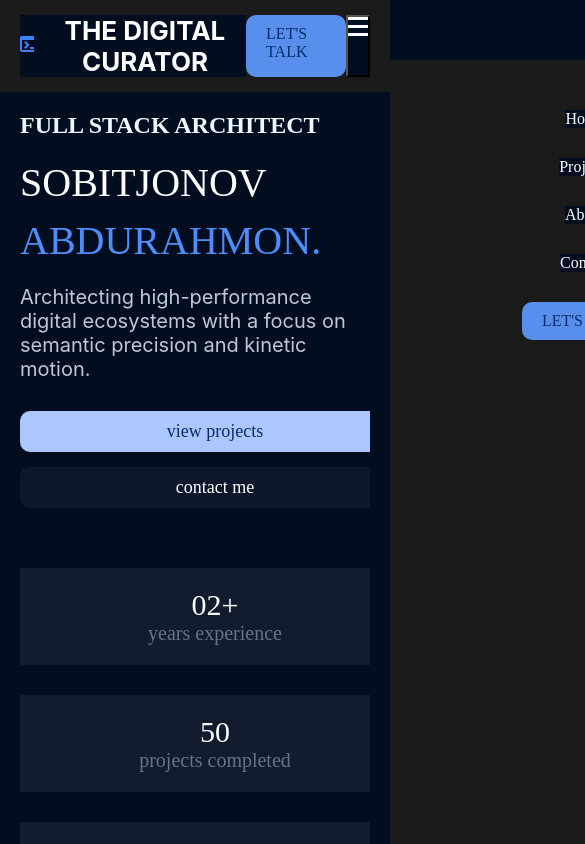
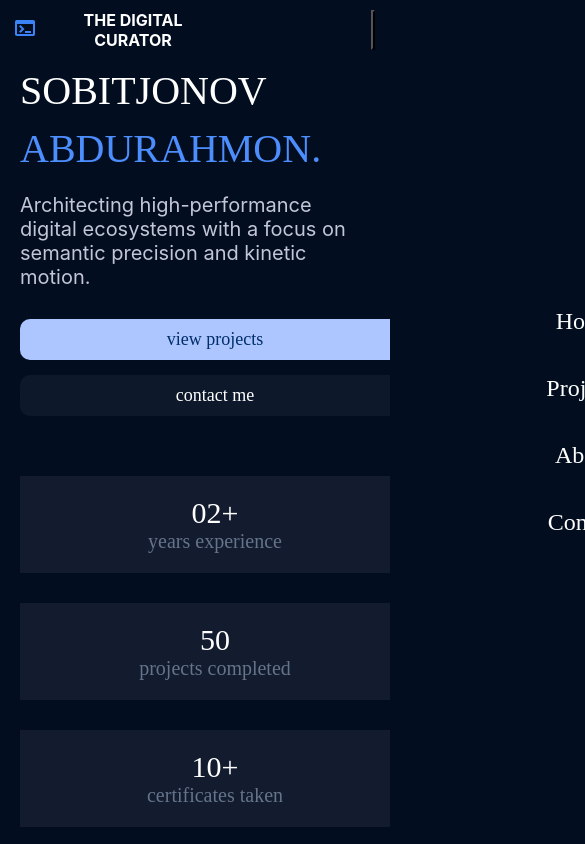
Before and after one commit to abdurahmon2204/my-first-portfolio, a React (Vite) app: page / in a window 390 px wide. Shown: the top 844 px of the page, 585 px wide, since content can reach past the window. Built offline with nearby package versions, Linux system fonts and the light colour scheme.

Commit message:
four commit

```diff
--- a/src/assets/Components/Navbar/Navbar.css
+++ b/src/assets/Components/Navbar/Navbar.css
@@ -4,7 +4,6 @@
     list-style: none;
     text-decoration: none;
     color: white;
-    overflow: hidden;
 }
 .logo{
     font-family: Inter;
@@ -32,7 +31,7 @@ text-transform: uppercase;
     display: flex;
     gap: 150px;
     padding: 15px 20px;
-    /* position: fixed; */
+    position: fixed;
 }
 .talk {
     display: inline-block;
@@ -50,66 +49,59 @@ text-transform: uppercase;
     background-color: #86acec;
   }
 
-/* Mobil qurilmalar uchun (768px gacha) */
-@media screen and (max-width: 768px) {
-    .navbar {
-        width: 100%;
-        justify-content: space-between; /* Elementlarni ikki chetga suradi */
-        gap: 0;
-        background-color: #1a1a1a; /* Mobil menyu orqa foni */
-        box-sizing: border-box;
+  @media screen and (max-width: 850px) {
+    .hamburger {
+        display: flex; /* Mobil versiyada ko'rinadi */
+    }
+
+    .desktop-talk {
+        display: none; /* Desktop tugmani yashiramiz */
     }
 
     .nav-links {
-        position: absolute;
-        top: 60px; /* Navbar balandligiga qarab */
-        right: -100%; /* Dastlab menyu o'ng tomonda yashirin turadi */
-        flex-direction: column;
-        background-color: #1a1a1a;
+        position: fixed;
+        top: 0;
+        right: -100%; /* Dastlab yashirin */
         width: 100%;
         height: 100vh;
-        gap: 30px;
-        padding-top: 50px;
-        transition: 0.4s ease-in-out;
-        text-align: center;
+        background-color: #020e1f;
+        flex-direction: column;
+        justify-content: center;
+        gap: 40px;
+        z-index: 1000;
     }
 
-    /* Menyu bosilganda ochiladigan klass */
+    /* Menyu ochilganda */
     .nav-links.active {
         right: 0;
     }
 
-    /* Hamburger tugmasi dizayni */
-    .hamburger {
-        display: flex;
-        flex-direction: column;
-        cursor: pointer;
-        gap: 5px;
+    .nav-item {
+        font-size: 24px;
     }
 
-    .hamburger span {
-        display: block;
-        width: 28px;
-        height: 3px;
-        background-color: white;
-        transition: 0.3s;
+    /* Hamburger X animatsiyasi (React-dagi klasslarga mos) */
+    .bar1 {
+        transform: translateY(9px) rotate(45deg);
     }
 
-    /* Hamburger "X" shakliga kirishi uchun */
-    .hamburger.active span:nth-child(1) {
-        transform: translateY(8px) rotate(45deg);
+    .bar2 {
+        opacity: 0;
+        transform: translateX(-20px);
     }
-    .hamburger.active span:nth-child(2) {
-        opacity: 0;
-    }
-    .hamburger.active span:nth-child(3) {
-        transform: translateY(-8px) rotate(-45deg);
+
+    .bar3 {
+        transform: translateY(-9px) rotate(-45deg);
     }
 }
 
-/* Katta ekranlarda hamburgeni yashirish */
-@media screen and (min-width: 769px) {
-    .hamburger {
-        display: none;
+/* Kichik telefonlar uchun */
+@media screen and (max-width: 480px) {
+    .logo {
+        font-size: 16px;
+    }
+
+    .navbar {
+        padding: 10px 15px;
     }
 }
--- a/src/assets/Components/Navbar/Navbar.jsx
+++ b/src/assets/Components/Navbar/Navbar.jsx
@@ -18,10 +18,10 @@ function Navbar() {
         <NavLink to="/about" className="nav-item" onClick={() => setIsMobile(false)}>About</NavLink>
         <NavLink to="/contact" className="nav-item" onClick={() => setIsMobile(false)}>Contact</NavLink>
 
-        <a href="https://t.me/abdurahmon_9506"
+        {/* <a href="https://t.me/abdurahmon_9506"
            target="_blank"
            rel="noopener noreferrer"
-           className="talk mobile-talk">LET'S TALK</a>
+           className="talk mobile-talk">LET'S TALK</a> */}
       </div>
 
       <a href="https://t.me/abdurahmon_9506"
```
